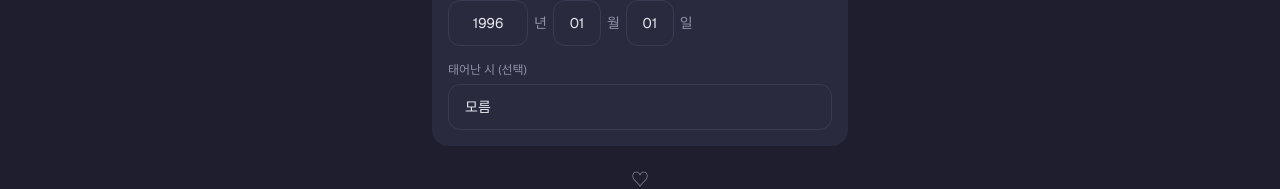
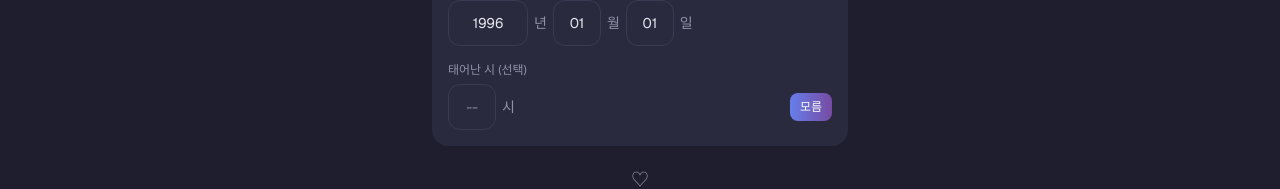
Before and after one commit to wdj0729/saju-app, a Next.js app: page /compatibility in a window 1280 px wide. Shown: the part 387-576 px from the top of the page. Built offline with nearby package versions, Linux system fonts and the light colour scheme.

Commit message:
feat: replace hour select with HourInput in compatibility page

```diff
--- a/app/compatibility/page.tsx
+++ b/app/compatibility/page.tsx
@@ -7,9 +7,10 @@ import { calcCompatibility, saveCompatSession } from '@/lib/compatibility';
 import { loadProfiles } from '@/lib/profiles';
 import type { Profile } from '@/lib/profiles';
 import { getPrefillA, clearPrefillA } from '@/lib/compatibility-prefill';
-import { SIJIN, INPUT_CLASS, LABEL_CLASS } from '@/lib/constants';
+import { INPUT_CLASS, LABEL_CLASS } from '@/lib/constants';
 import BackButton from '@/components/BackButton';
 import DateInput from '@/components/DateInput';
+import HourInput from '@/components/HourInput';
 
 interface PersonFormProps {
   label: string;
@@ -135,18 +136,7 @@ function PersonForm({
 
       <div>
         <label className={LABEL_CLASS}>태어난 시 (선택)</label>
-        <select
-          value={hourValue ?? ''}
-          onChange={(e) => setHourValue(e.target.value === '' ? null : Number(e.target.value))}
-          className={INPUT_CLASS}
-        >
-          <option value="">모름</option>
-          {SIJIN.map((s) => (
-            <option key={s.value} value={s.value}>
-              {s.label}
-            </option>
-          ))}
-        </select>
+        <HourInput value={hourValue} onChange={setHourValue} />
       </div>
     </div>
   );
```
